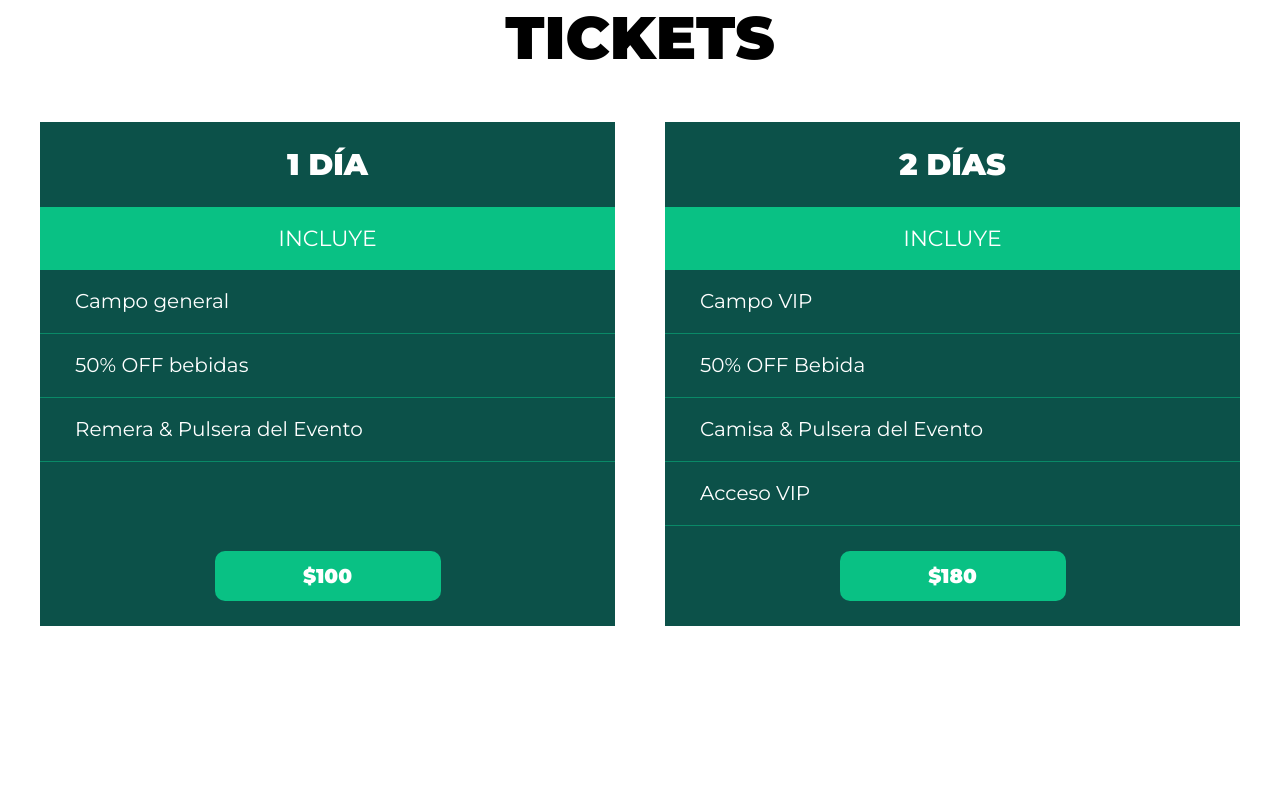
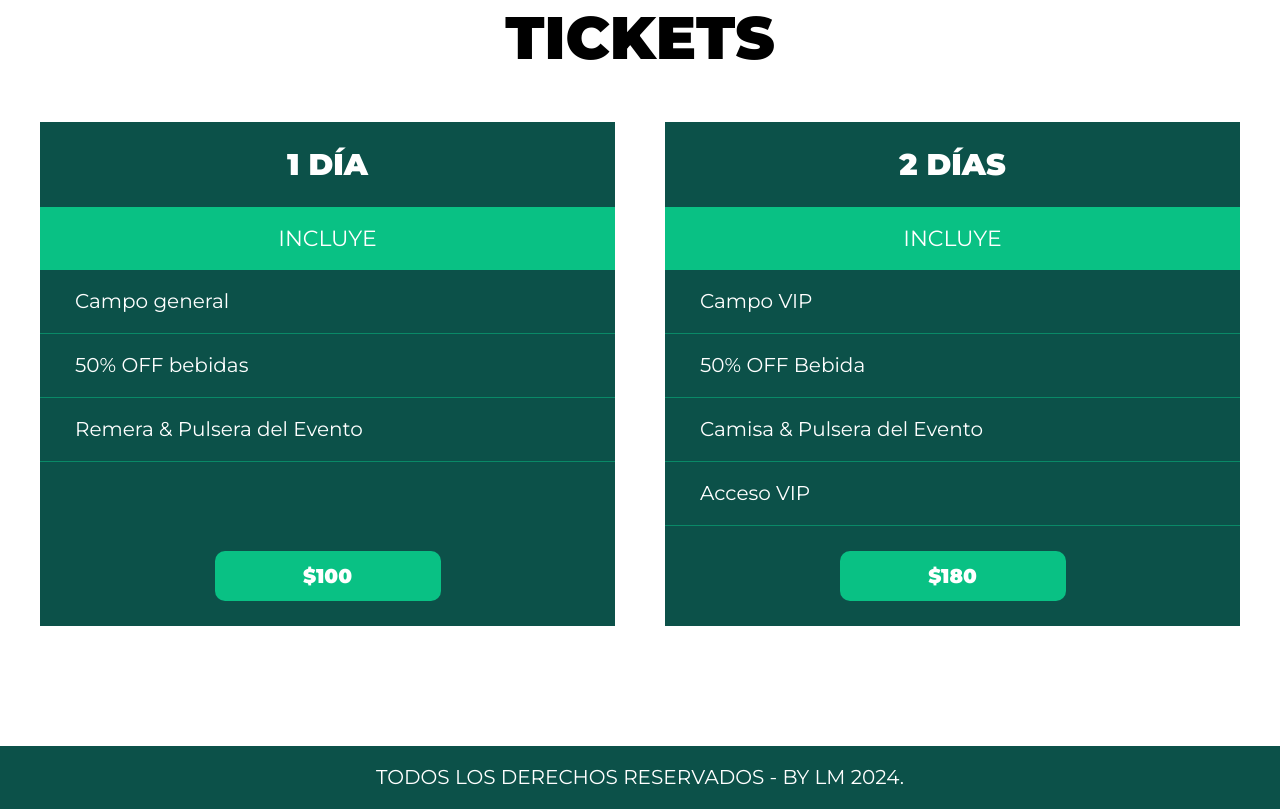
Before and after one commit to luis-maz0/FestivalMusical, a website: page index.html in a window 1280 px wide. Shown: the part 2828-3637 px from the top of the page. Before the commit the page ends 3574 px from the top, so only its background shows below. Drawn offline with Linux system fonts and the light colour scheme.

Commit message:
footer terminado

```diff
--- a/gulpfile.js
+++ b/gulpfile.js
@@ -6,9 +6,11 @@ const sass = gulpSass(darSass)
 
 //Con export ya puede usarse desde el package.json
 export function css (done){
-    src("src/scss/app.scss") //Buscamos el archivo a compilar
+    src("src/scss/app.scss",{sourcemaps: true}) //Buscamos el archivo a compilar
         .pipe( sass().on("error", sass.logError)) //Ejecuta esta función con una determinada tarea con el archivo. Con este pipe indicamos que compile. En caso de que ocurra un error lo atrapamos y visualizamos con on.
-        .pipe( dest("build/css")) //Establecemos el destino del archivo compilado.
+        .pipe( dest("build/css",{sourcemaps: true})) //Establecemos el destino del archivo compilado.
+        //Con sourcemaps nos mostrará la linea de código NO del css sino del scss
+        //(Visto desde devtools)
     done()
 }
 
--- a/index.html
+++ b/index.html
@@ -202,4 +202,7 @@
     </div>
 </section>
 </body>
+<footer class="footer">
+    Todos los derechos reservados - by LM 2024.
+</footer>
 </html>
--- /dev/null
+++ b/src/scss/layout/_footer.scss
@@ -0,0 +1,9 @@
+@use "../base/variables" as v;
+
+.footer{
+    padding: 2rem 0;
+    background-color: v.$color-4;
+    text-align: center;
+    color: v.$blanco;
+    text-transform: uppercase;
+}
--- a/src/scss/layout/_index.scss
+++ b/src/scss/layout/_index.scss
@@ -3,3 +3,4 @@
 @forward "festival";
 @forward "lineup";
 @forward "tickets";
+@forward "footer";
```
Also changed, not shown: build/css/app.css.
